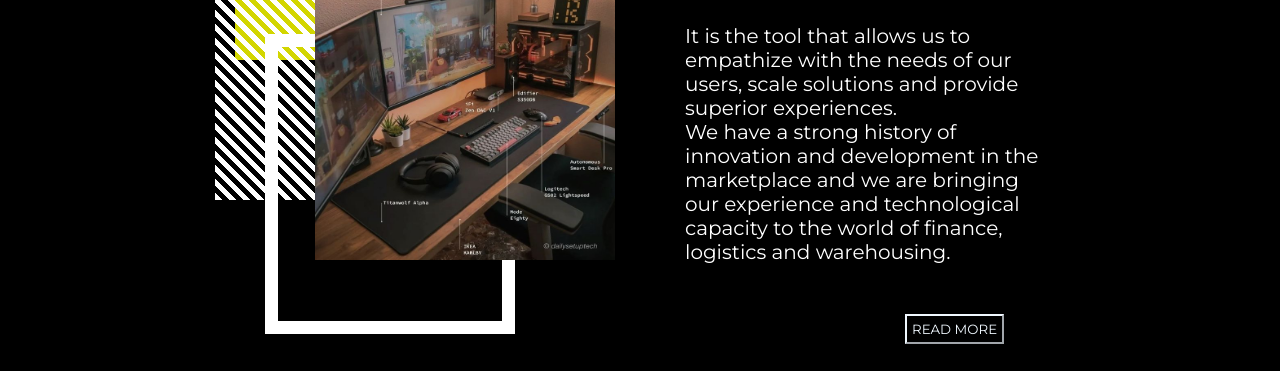
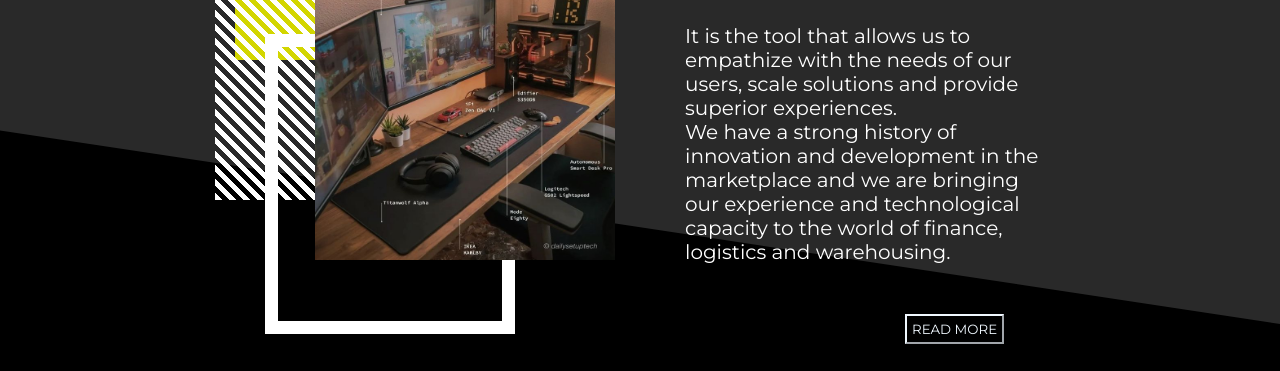
Before and after one commit to ObedJosue/PreEntrega-obedpena, a plain HTML site: page pages/about.html in a window 1280 px wide. Shown: the part 270-641 px from the top of the page. Drawn offline with nearby package versions, Linux system fonts and the light colour scheme; files whose address does not match are found by name.

Commit message:
correccion parte borrada

```diff
--- a/src/scss/style.scss
+++ b/src/scss/style.scss
@@ -146,6 +146,12 @@ main{
         grid-template-rows: repeat(3,auto);
         grid-template-columns: auto;
         position: relative;
+    }
+    .fondoA1 {
+        grid-column: 1/2;
+        grid-row: 1/2;
+        background-color: rgb(41, 41, 41);
+        clip-path: polygon(0 0, 100% 0%, 100% 100%, 0 60%);
     }
     .caja1{
         grid-column: 1/2;
```
Also changed, not shown: assets/css/style.css.
